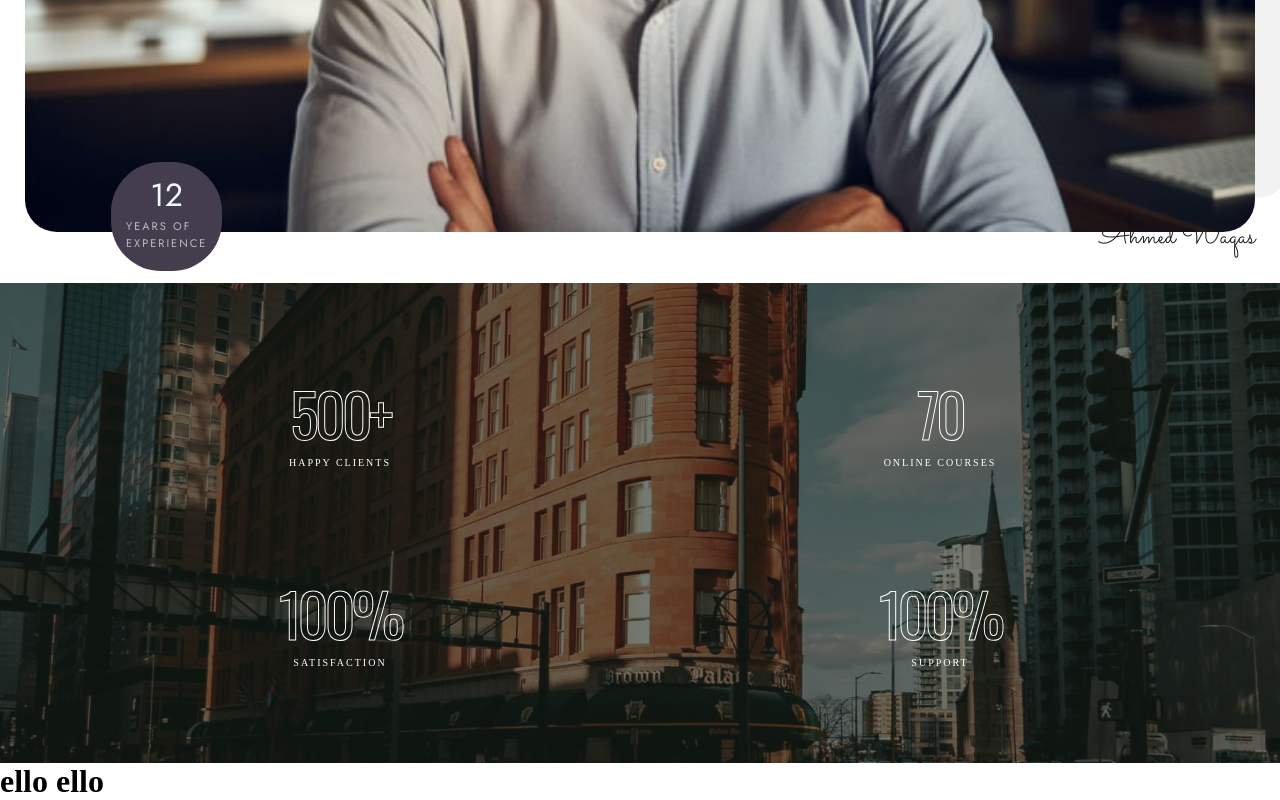
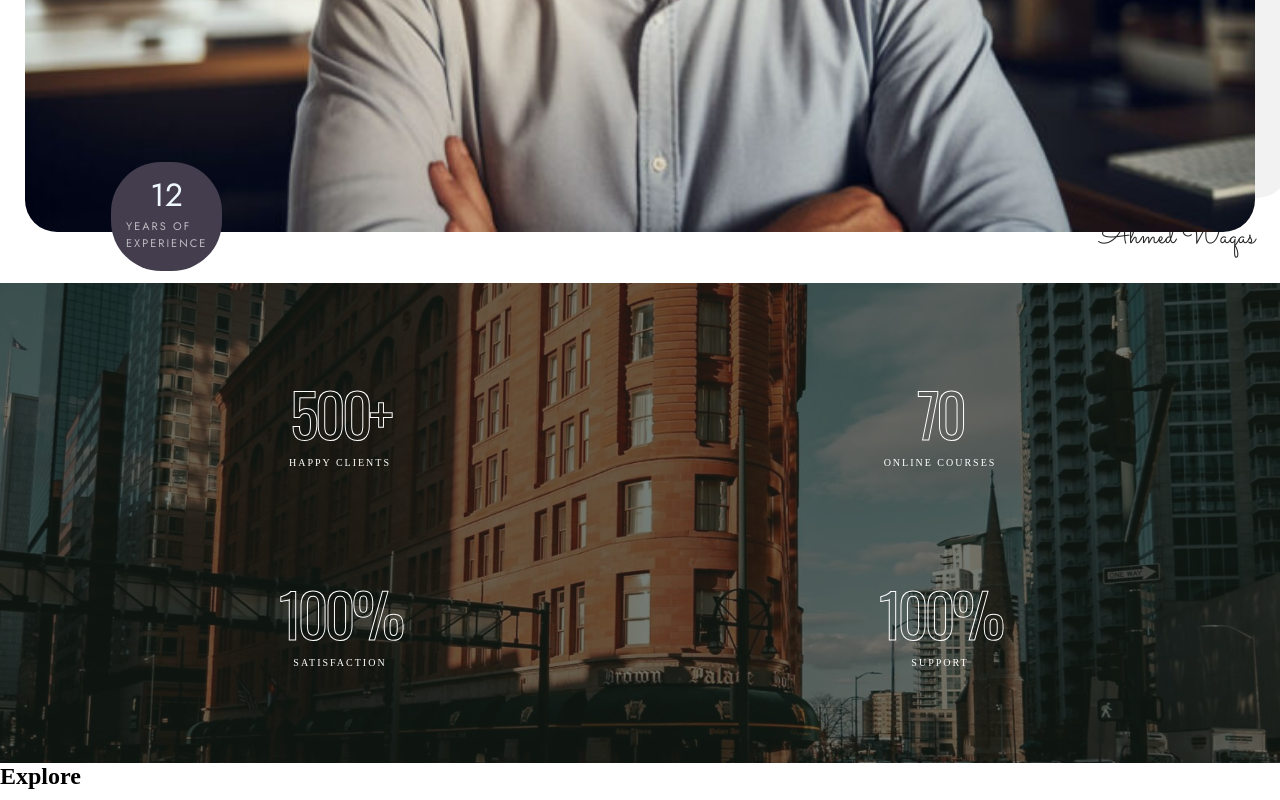
Before and after one commit to UREYPRICE/astrailsInstitute, a React (Vite) app: page / in a window 1280 px wide. Shown: the part 1130-1930 px from the top of the page. Built offline with nearby package versions, Linux system fonts and the light colour scheme; a web font is replaced by a local one.

Commit message:
Explore section added

```diff
--- a/src/Explore.jsx
+++ b/src/Explore.jsx
@@ -3,7 +3,12 @@ import './Explore.css'
 
 const Explore = () => {
     return (
-        <h1>ello ello</h1>
+        <div>
+            <h2>Explore</h2>
+        <h1></h1>
+        <p></p>
+        </div>
+
     )
 }
 
```
